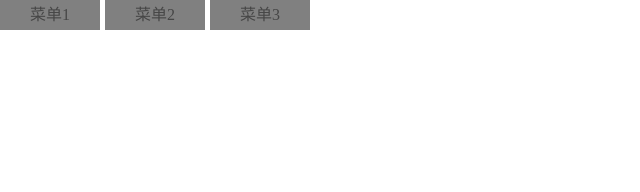
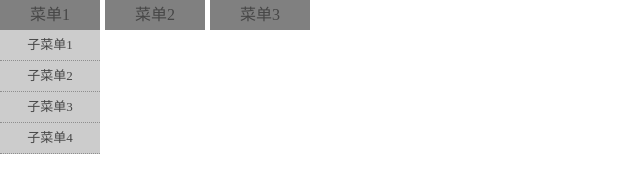
Before and after one commit to leeue14/webdemo, a plain HTML site: page htmlcssjs/demo/多级菜单/1_多级菜单导航.html in a window 1280 px wide. Shown: the whole page, without its empty margins (0-640 px from the left). Drawn offline with Linux system fonts and the light colour scheme.

Commit message:
提交水平导航菜单

```diff
--- a/htmlcssjs/demo/多级菜单/1_多级菜单导航.html
+++ b/htmlcssjs/demo/多级菜单/1_多级菜单导航.html
@@ -29,8 +29,8 @@
             border-bottom: 1px dotted #8e8e8e;
             font-size: 13px;
         }
-        #menu .sub-menu a{
-
+        #menu .sub-menu a:hover{
+            background-color: #e6ca00;
         }
     </style>
 </head>
@@ -64,5 +64,31 @@
         </ul>
     </li>
 </ul>
+
+<!--js代码-->
+<script>
+    var oUl = document.getElementById("menu");
+   // var aLi = oUl.getElementsByClassName("main-menu"); IE6不支持
+
+
+    var aLi = oUl.getElementsByTagName("li");//获取到了15个li 3个class="main-menu",取出来的是12个li，都是对象
+    for(var i = 0; i < aLi.length; i++){
+        if(aLi[i].className == 'main-menu'){
+            aLi[i].onmouseover = function () {//给这个li绑定了一个事件
+                var aUl = this.getElementsByTagName("ul");//返回的是数组,this就是谁调用了这个函数谁就是this此处是aLi[i]
+                var oMainMenu = aUl[0];
+                oMainMenu.style.display="block";
+               // this.getElementById()
+            }
+
+            aLi[i].onmouseout = function(){
+                var aUl = this.getElementsByTagName("ul");
+                var oMainMenu = aUl[0];
+                oMainMenu.style.display = "none";
+            }
+        }
+    }
+
+</script>
 </body>
 </html>
```
